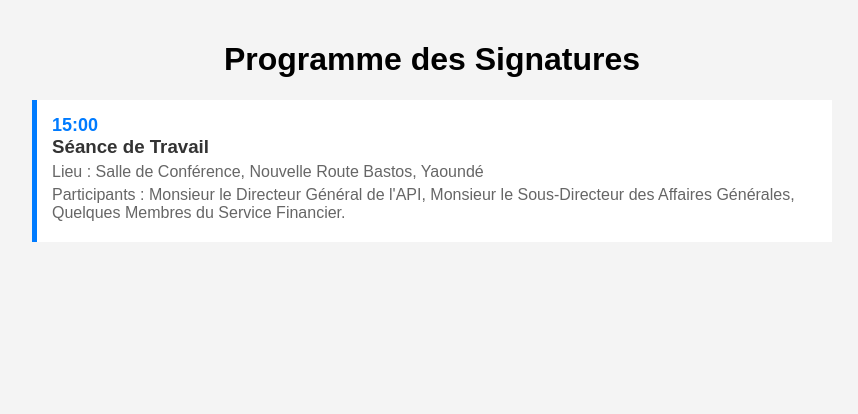
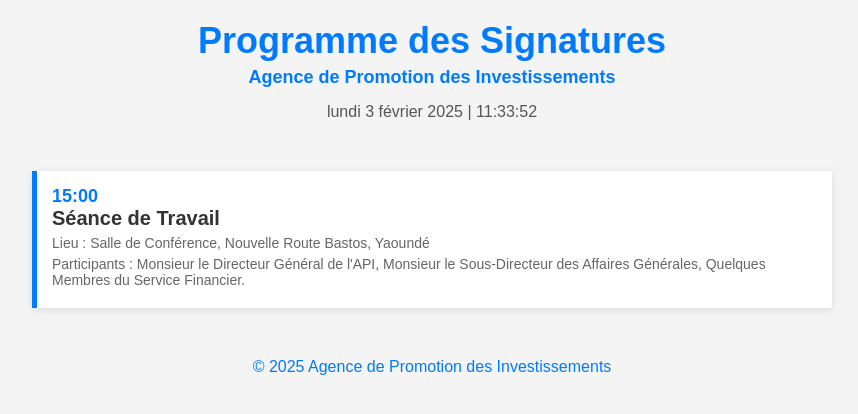
Before and after one commit to yonkoove/Planning, a plain HTML site: page index.html in a window 1280 px wide. Shown: the whole page, without its empty margins (208-1066 px from the left). Drawn offline with Linux system fonts and the light colour scheme.

Commit message:
Update index.html

```diff
--- a/index.html
+++ b/index.html
@@ -10,43 +10,84 @@
             background-color: #f4f4f4;
             margin: 0;
             padding: 20px;
+            color: #333;
         }
+
+        header {
+            text-align: center;
+            margin-bottom: 30px;
+        }
+
+        h1 {
+            color: #007BFF;
+            font-size: 36px;
+            margin: 0;
+        }
+
+        h2 {
+            color: #007BFF;
+            font-size: 18px;
+            margin-top: 5px;
+        }
+
+        .time-date {
+            color: #555;
+            font-size: 16px;
+        }
+
         .timeline {
             max-width: 800px;
             margin: auto;
+            padding: 10px;
         }
+
         .timeline-item {
             background: white;
             margin: 10px 0;
             padding: 15px;
             border-left: 5px solid #007BFF;
             position: relative;
+            box-shadow: 0 2px 8px rgba(0, 0, 0, 0.1);
         }
+
         .time {
             font-size: 18px;
             font-weight: bold;
             color: #007BFF;
         }
+
         .event-content h3 {
             margin: 0;
             color: #333;
+            font-size: 20px;
         }
+
         .event-content p {
             margin: 5px 0;
             color: #666;
+            font-size: 14px;
+        }
+
+        .footer {
+            text-align: center;
+            margin-top: 30px;
+            color: #007BFF;
         }
     </style>
 </head>
 <body>
 
-    <h1 style="text-align: center;">Programme des Signatures</h1>
+    <header>
+        <h1>Programme des Signatures</h1>
+        <h2>Agence de Promotion des Investissements</h2>
+        <div class="time-date">
+            <span id="current-date"></span> | <span id="current-time"></span>
+        </div>
+    </header>
+
     <div class="timeline">
 
-        <!-- Activités déjà présentes dans ton code -->
-        <!-- Je laisse ici ton contenu existant, puis j'ajoute les nouvelles activités en bas -->
-
-        <!-- Nouvelle section ajoutée pour les nouvelles signatures -->
-
+        <!-- Activité existante -->
         <div class="timeline-item">
             <div class="time">15:00</div>
             <div class="event-content">
@@ -56,8 +97,34 @@
             </div>
         </div>
 
-
+        <!-- Ajoute plus d'activités ici -->
 
     </div>
+
+    <div class="footer">
+        <p>&copy; 2025 Agence de Promotion des Investissements</p>
+    </div>
+
+    <script>
+        // Script pour afficher l'heure et la date actuelles
+        const dateElement = document.getElementById('current-date');
+        const timeElement = document.getElementById('current-time');
+
+        function updateDateTime() {
+            const now = new Date();
+            const date = now.toLocaleDateString('fr-FR', {
+                weekday: 'long', year: 'numeric', month: 'long', day: 'numeric'
+            });
+            const time = now.toLocaleTimeString('fr-FR', {
+                hour: '2-digit', minute: '2-digit', second: '2-digit'
+            });
+
+            dateElement.textContent = date;
+            timeElement.textContent = time;
+        }
+
+        setInterval(updateDateTime, 1000);  // Met à jour chaque seconde
+    </script>
+
 </body>
 </html>
```
